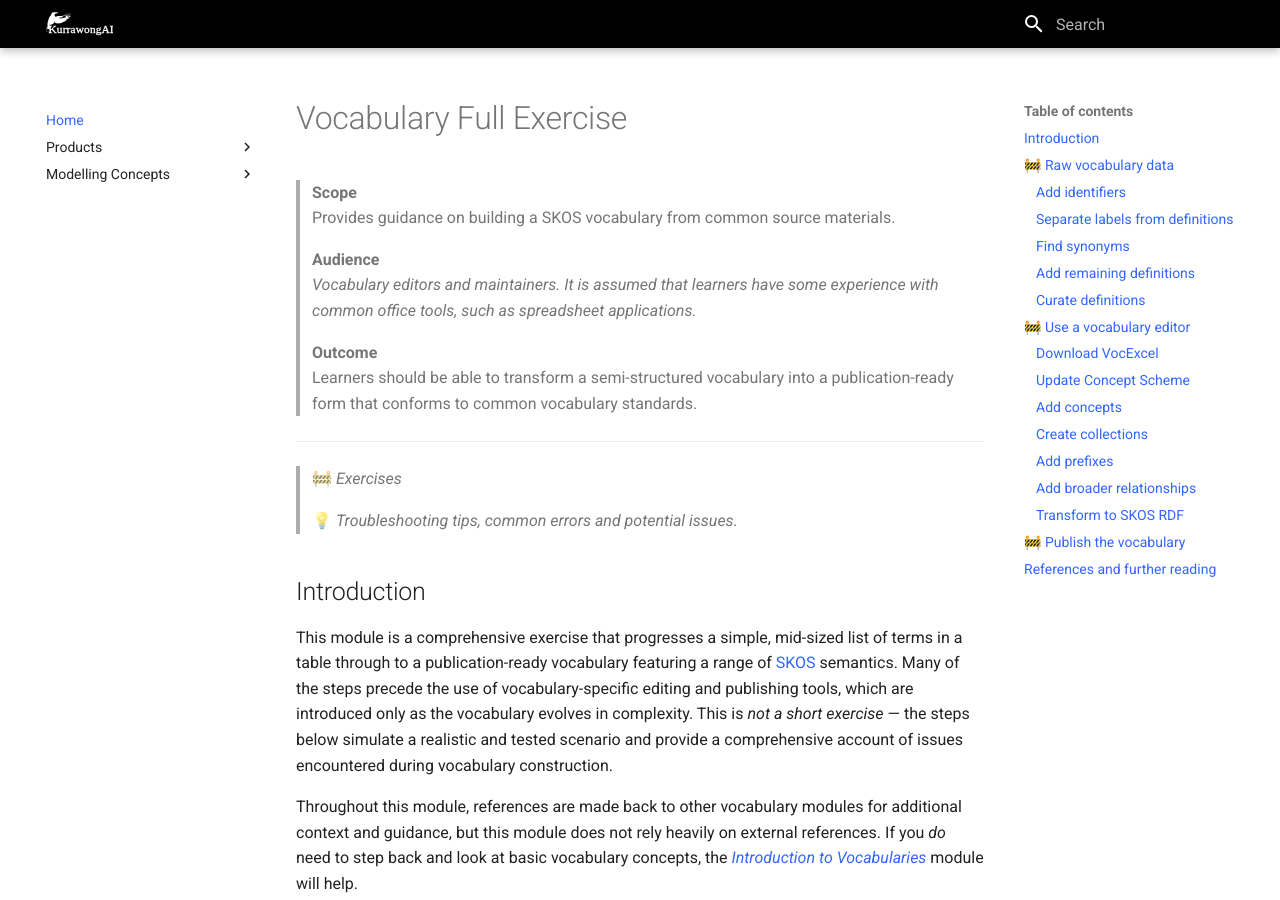
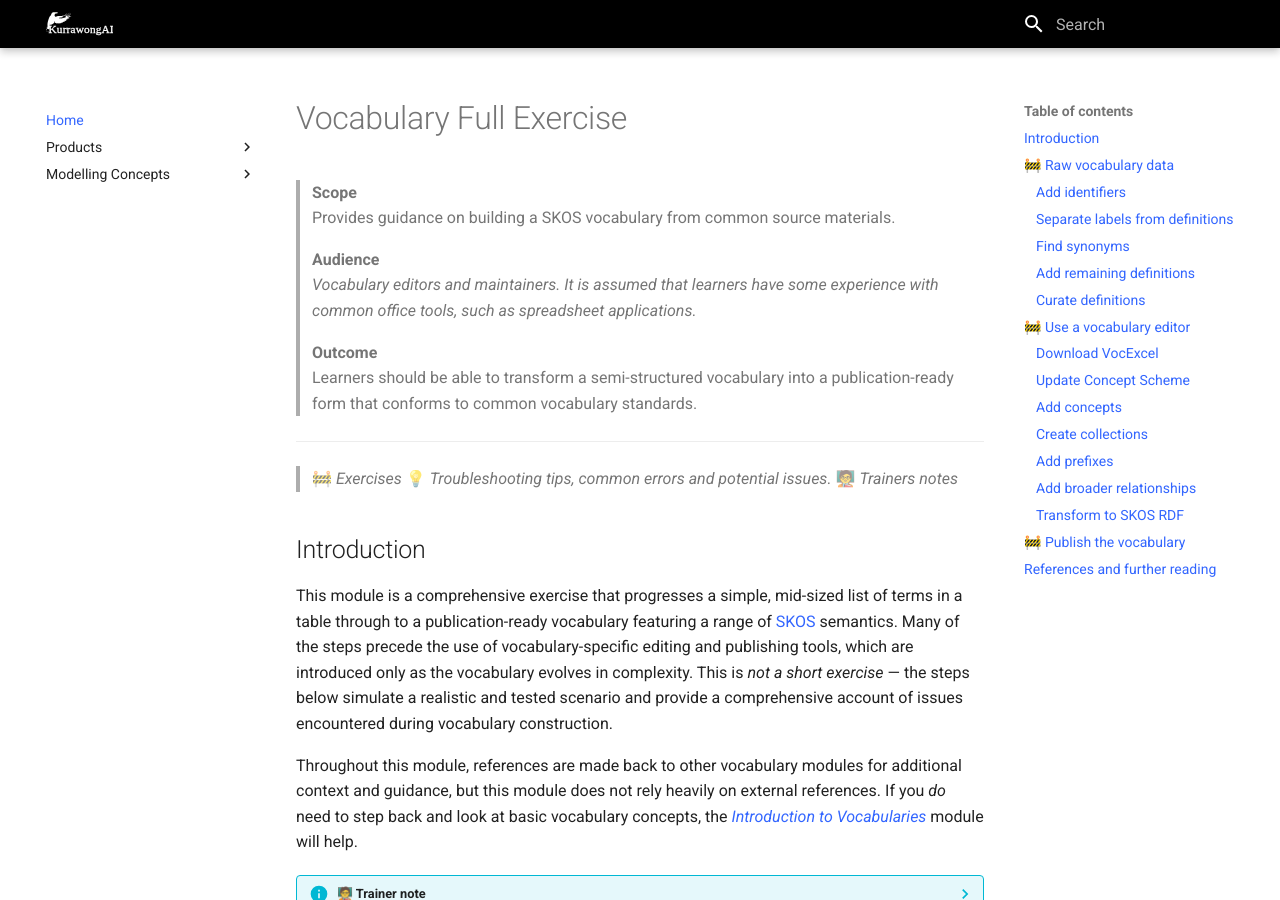
Before and after one commit to Kurrawong/docs, an MkDocs documentation site: the page built from docs/concepts/vocabs/vocab-full-exercise.md, in a window 1280 px wide and 900 px high. Built offline with MkDocs 1.6.1 and Material for MkDocs 9.7.7, drawn with Linux system fonts in a browser that asks for light colours.

Commit message:
ice cream updates

```diff
--- a/docs/concepts/vocabs/vocab-full-exercise.md
+++ b/docs/concepts/vocabs/vocab-full-exercise.md
@@ -12,8 +12,8 @@
 ---
 
 > 🚧 _Exercises_
->
 > 💡 _Troubleshooting tips, common errors and potential issues._
+> 🧑‍🏫 _Trainers notes_
 
 ## Introduction
 
```
Also changed, not shown: 4 other files.
